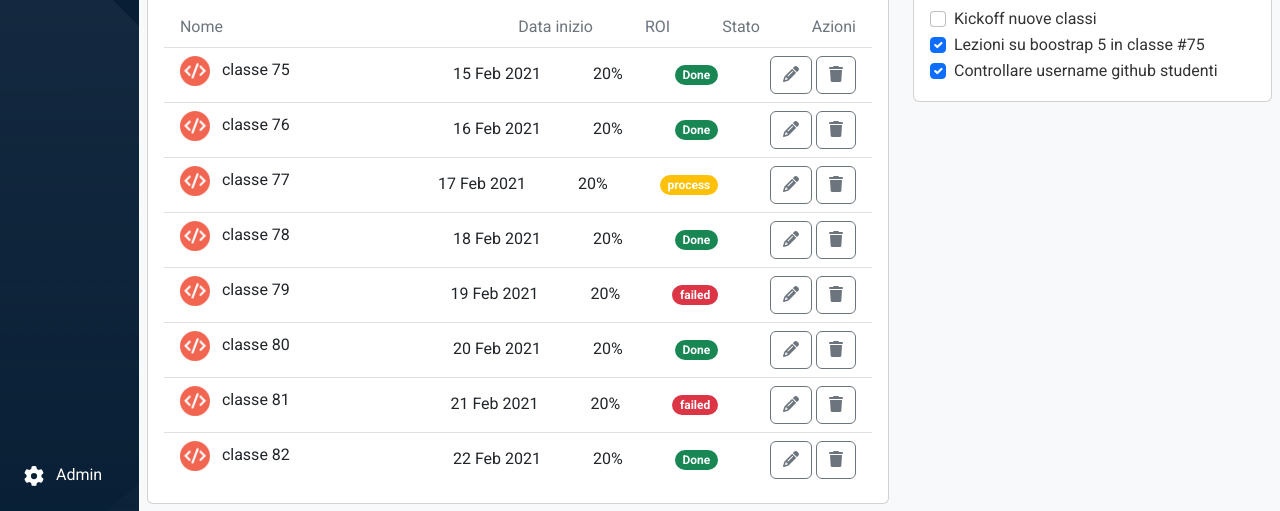
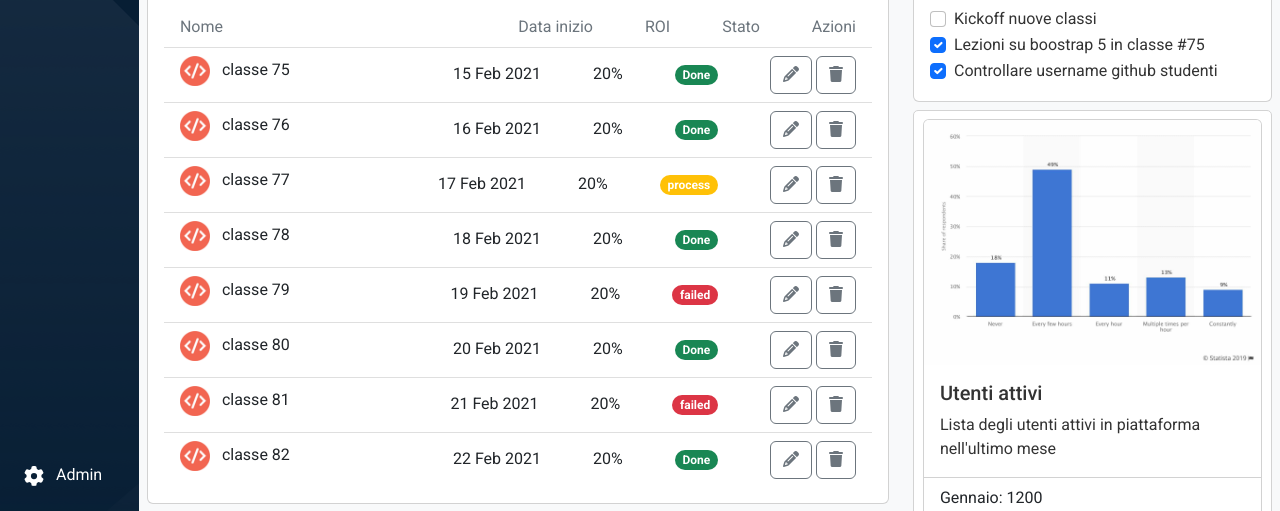
Before and after one commit to flavio-franceschetti/html-css-bootstrap-dashboard, a plain HTML site: page index.html in a window 1280 px wide. Shown: the part 289-800 px from the top of the page. Drawn offline with nearby package versions, Linux system fonts and the light colour scheme.

Commit message:
feat: stats section

```diff
--- a/css/style.css
+++ b/css/style.css
@@ -104,3 +104,9 @@ img {
 .class-icon {
   width: 30px;
 }
+
+.stats-section {
+  border: 0.5px solid lightgray;
+  background-color: #fff;
+  border-radius: 5px;
+}
--- a/index.html
+++ b/index.html
@@ -731,7 +731,28 @@
                   </div>
                 </div>
               </div>
-              <div class="stats-section"></div>
+              <div class="stats-section">
+                <!-- Boostrap component: https://getbootstrap.com/docs/5.2/components/card/#kitchen-sink -->
+                <div class="card m-auto my-2" style="width: 95%">
+                  <img src="img/stats.jpeg" class="card-img-top" alt="..." />
+                  <div class="card-body">
+                    <h5 class="card-title">Utenti attivi</h5>
+                    <p class="card-text">
+                      Lista degli utenti attivi in piattaforma nell'ultimo mese
+                    </p>
+                  </div>
+                  <ul class="list-group list-group-flush">
+                    <li class="list-group-item">Gennaio: 1200</li>
+                    <li class="list-group-item">Febbraio: 800</li>
+                    <li class="list-group-item">Marzo: 1500</li>
+                  </ul>
+                  <div class="card-body">
+                    <a href="#" class="card-link"
+                      >Visualizza report approfondito</a
+                    >
+                  </div>
+                </div>
+              </div>
             </div>
           </div>
         </div>
```
